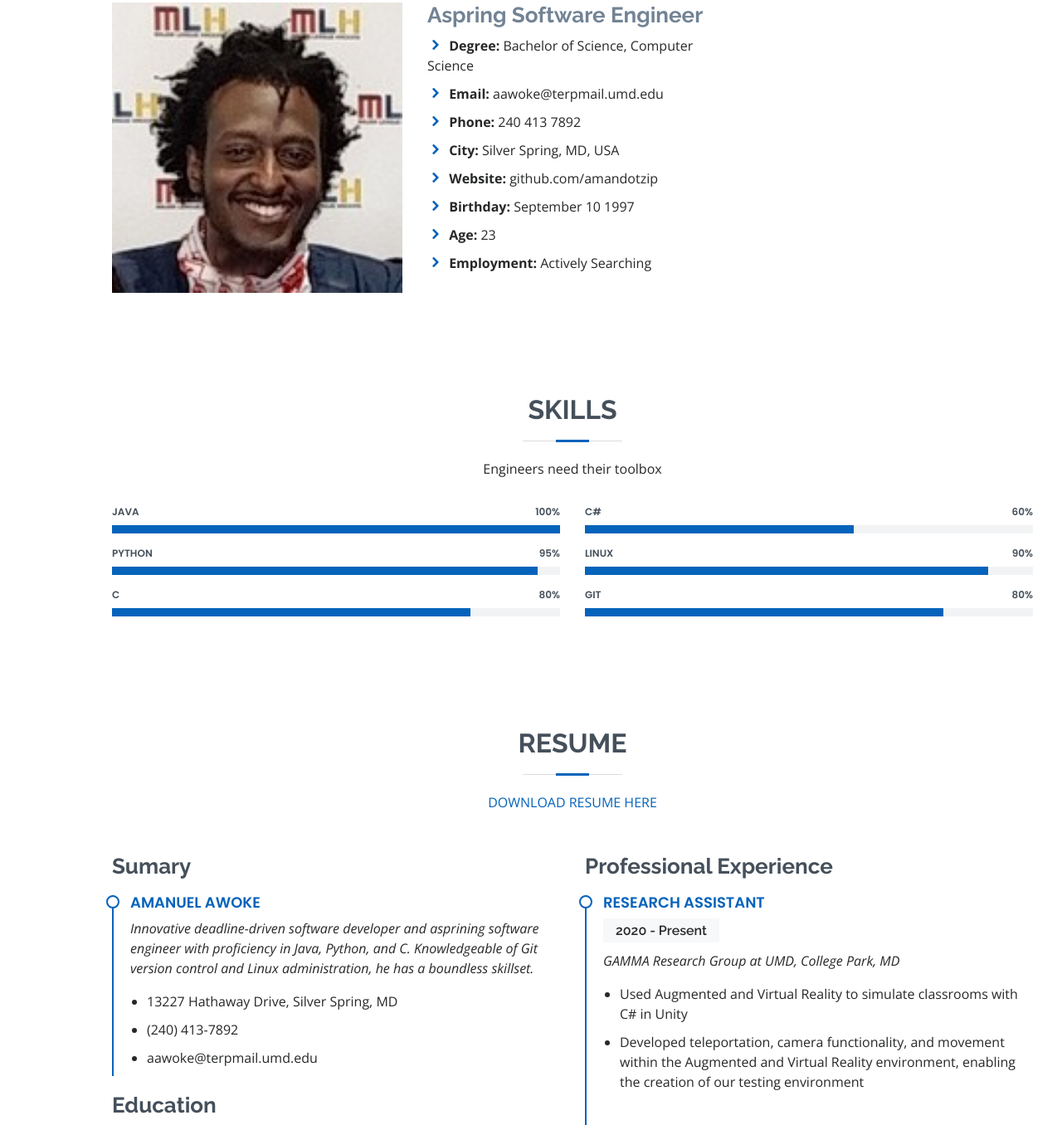
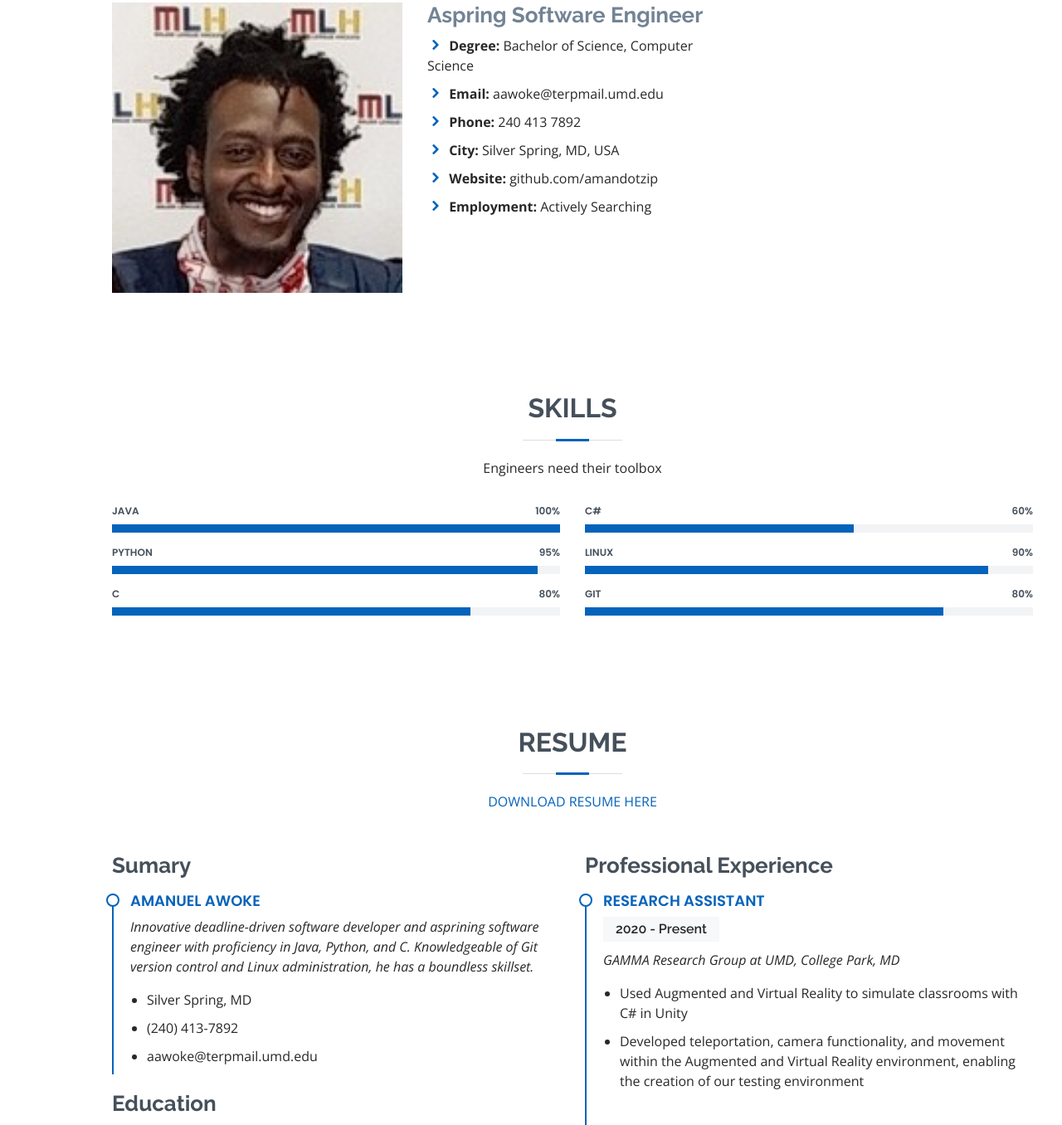
Before and after one commit to amandotzip/amandotzip.github.io, a plain HTML site: page index.html in a window 1280 px wide. Shown: the part 989-2345 px from the top of the page at 83% size. Drawn offline with nearby package versions, Linux system fonts and the light colour scheme.

Commit message:
removed info

```diff
--- a/index.html
+++ b/index.html
@@ -101,8 +101,6 @@
                   <li><i class="icofont-rounded-right"></i> <strong>City:</strong> Silver Spring, MD, USA</li>
 
                   <li><i class="icofont-rounded-right"></i> <strong>Website:</strong> github.com/amandotzip</li>
-                  <li><i class="icofont-rounded-right"></i> <strong>Birthday:</strong> September 10 1997</li>
-                  <li><i class="icofont-rounded-right"></i> <strong>Age:</strong> 23</li>
                   <li><i class="icofont-rounded-right"></i> <strong>Employment:</strong> Actively Searching</li>
                 </ul>
               </div>
@@ -251,7 +249,7 @@
               <h4>Amanuel Awoke</h4>
               <p><em>Innovative deadline-driven software developer and asprining software engineer with proficiency in Java, Python, and C. Knowledgeable of Git version control and Linux administration, he has a boundless skillset.</em></p>
               <ul>
-                <li>13227 Hathaway Drive, Silver Spring, MD</li>
+                <li>Silver Spring, MD</li>
                 <li>(240) 413-7892</li>
                 <li>aawoke@terpmail.umd.edu</li>
               </ul>
@@ -583,7 +581,7 @@
               <div class="address">
                 <i class="icofont-google-map"></i>
                 <h4>Location:</h4>
-                <p>13227 Hathaway Drive, Silver Spring, MD, 20906</p>
+                <p>Silver Spring, MD</p>
               </div>
 
               <div class="email">
```
